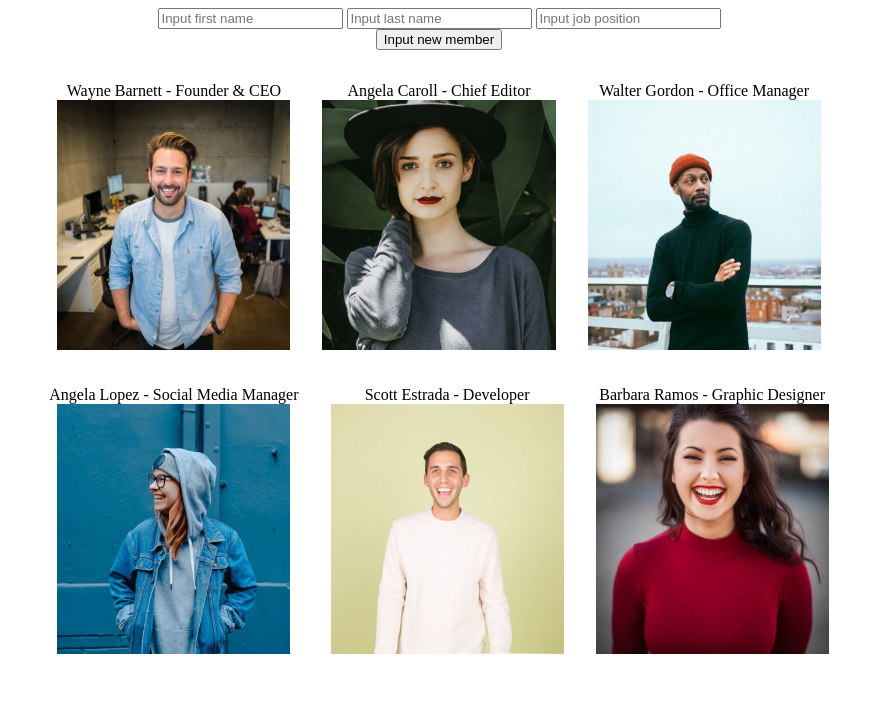
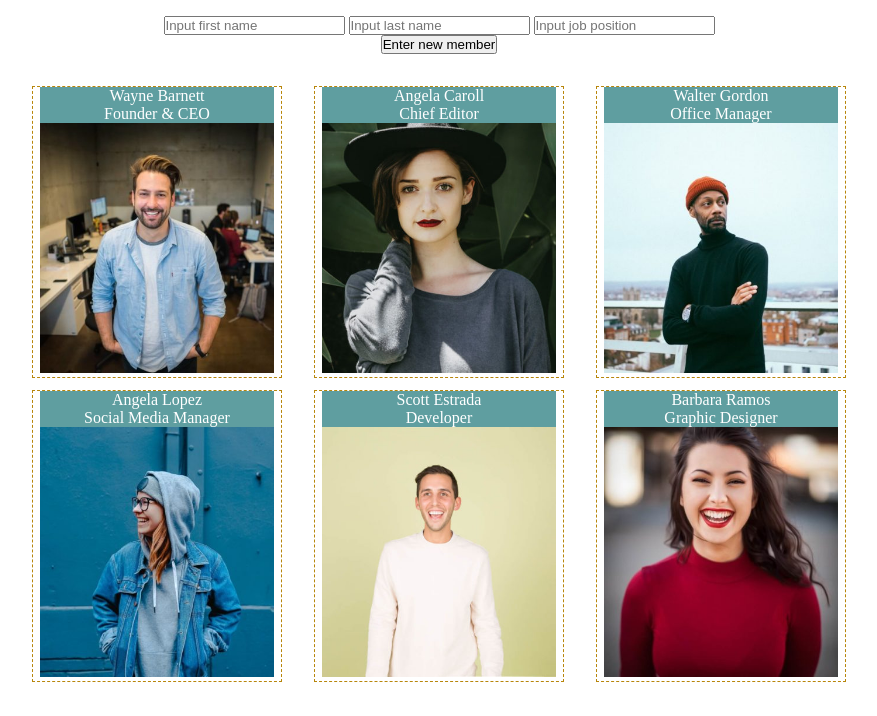
Before and after one commit to RiccardoCarluccio/js-our-team, a plain HTML site: page index.html in a window 1280 px wide. Shown: the whole page, without its empty margins (201-1078 px from the left). Drawn offline with Linux system fonts and the light colour scheme.

Commit message:
layout v1.0

```diff
--- a/CSS/style.css
+++ b/CSS/style.css
@@ -1,14 +1,12 @@
-img {
-  height: 250px;
-  width: auto;
+* {
+  box-sizing: border-box;
+  margin: 0;
+  padding: 0;
 }
 
-.fixed-dimension {
-  height: 250px;
-  aspect-ratio: 1/1;
-  background-color: cadetblue;
-  color: white;
-  border: 1px dashed red;
+body {
+  padding-top: 1rem;
+  padding-bottom: 3rem;;
 }
 
 .flex-container {
@@ -21,7 +19,36 @@ img {
   text-align: center;
 }
 
+.medium-container {
+  height: 272px;
+  width: 250px;
+  display: flex;
+  justify-content: center;
+  flex-direction: column;
+  align-items: center;
+}
+
 .mini-container {
+  height: 272px;
+  width: 250px;
   display: flex;
   flex-direction: column;
 }
+
+img {
+  height: 250px;
+  width: auto;
+}
+
+.text-dimension {
+  height: 18px;
+  width: 233.094px;
+  background-color: cadetblue;
+  color: white;
+}
+
+.pic-dimension {
+  height: 250px;
+  width: 233.094px;
+  background-color: lightcoral;
+}
--- /dev/null
+++ b/CSS/theme.css
@@ -0,0 +1,11 @@
+/* LAYOUT */
+.centered {
+  display: flex;
+  flex-direction: column;
+  align-items: center;
+}
+
+/* STYLE */
+.bordered {
+  border: 1px dashed darkgoldenrod;
+}
--- a/JS/main.js
+++ b/JS/main.js
@@ -45,8 +45,11 @@ for (i = 0; i < TEAM_MEMBERS.length; i++) {
   document.getElementById('team-container').innerHTML +=
     `
       <div class="mini-container">
-        <div>
-          <div>${SINGLE_MEMBER.firstName} ${SINGLE_MEMBER.lastName} - ${SINGLE_MEMBER.jobPosition}</div>
+        <div class="bordered">
+          <div class="centered">
+            <div class="text-dimension">${SINGLE_MEMBER.firstName} ${SINGLE_MEMBER.lastName}</div>
+            <div class="text-dimension">${SINGLE_MEMBER.jobPosition}</div>
+          </div>
           <img src="IMG/${SINGLE_MEMBER.profilePic}" alt="Profile Picture">
         </div>
       </div>
@@ -74,8 +77,11 @@ BTN_INPUT.addEventListener('click', function createNewMember() {
   document.getElementById('team-container').innerHTML +=
     `
       <div class="mini-container">
-        <div class="fixed-dimension">
-          <div>${NEW_MEMBER.firstName} ${NEW_MEMBER.lastName} ${NEW_MEMBER.jobPosition}</div>
+        <div class="medium-container bordered">
+          <div class="text-dimension">${NEW_MEMBER.firstName} ${NEW_MEMBER.lastName}</div>
+          <div class="text-dimension">${NEW_MEMBER.jobPosition}</div>
+          <div class="pic-dimension">
+          </div>
         </div>
       </div>
     `;
--- a/index.html
+++ b/index.html
@@ -5,6 +5,7 @@
   <meta name="viewport" content="width=device-width, initial-scale=1.0">
 
   <link rel="stylesheet" href="CSS/style.css">
+  <link rel="stylesheet" href="CSS/theme.css">
 
   <title>Our Team</title>
 </head>
@@ -17,7 +18,7 @@
         <input type="text" class="form-control" name="job-position" placeholder="Input job position">
       </div>
       <div>
-        <button type="button" id="input-data">Input new member</button>
+        <button type="button" id="input-data">Enter new member</button>
       </div>
     </form>
 
```
